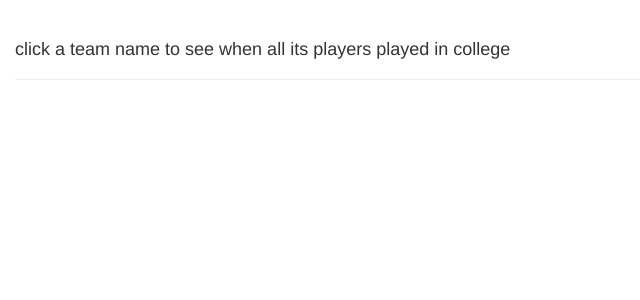
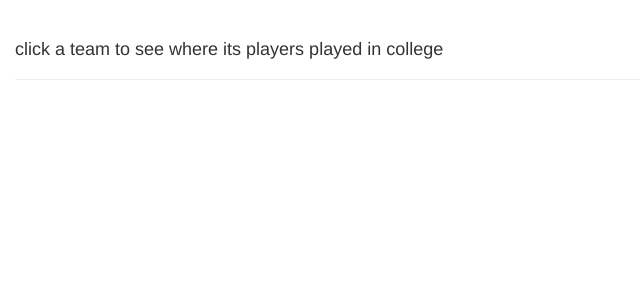
Before and after one commit to mradamcox/nflgeo, a Django app: template nflmap/templates/base.html in a window 1280 px wide. Shown: the top 300 px of the page, without its empty margins (0-640 px from the left). Run offline with Django 3.2, Linux system fonts and the light colour scheme; the template is opened without the code that fills it, so the values that code supplies are empty; some libraries are stand-ins or nearby versions.

Commit message:
dumb typo

```diff
--- a/nflmap/templates/base.html
+++ b/nflmap/templates/base.html
@@ -27,7 +27,7 @@
     <body>
         <div class="container-fluid">
             <div class="page-header">
-                <h4>click a team name to see when all its players played in college</h4>
+                <h4>click a team to see where its players played in college</h4>
             </div>
             <div class="content container">
                 <div class="row">
```
